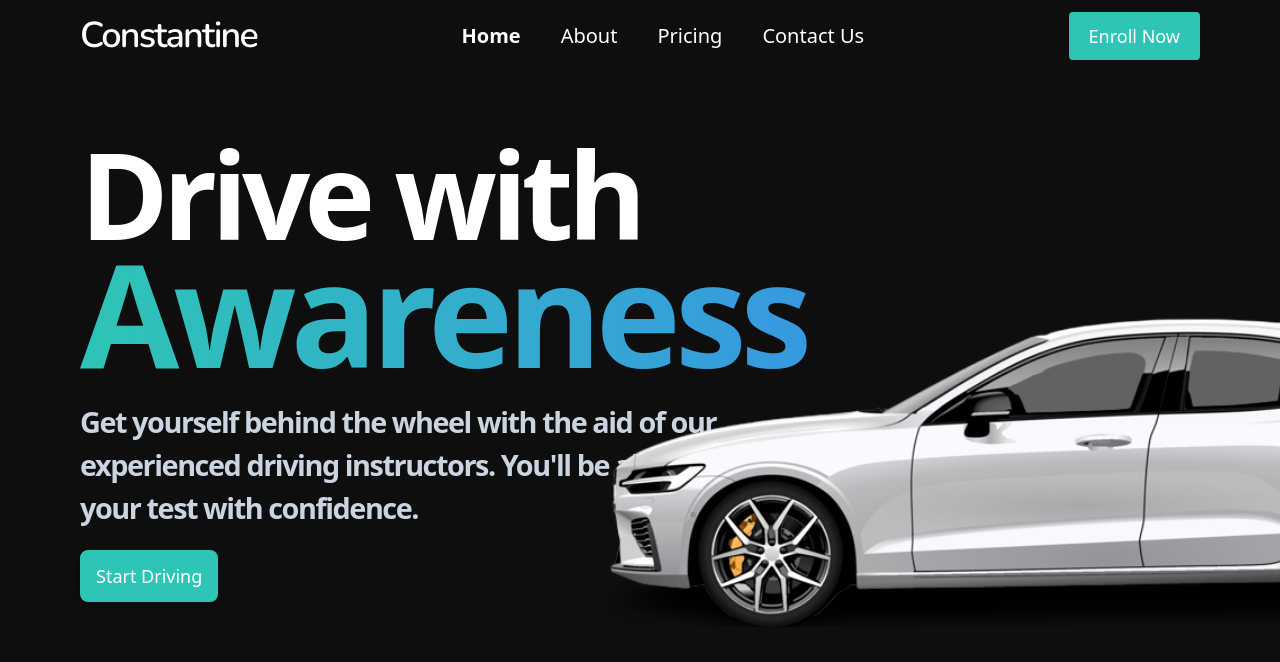
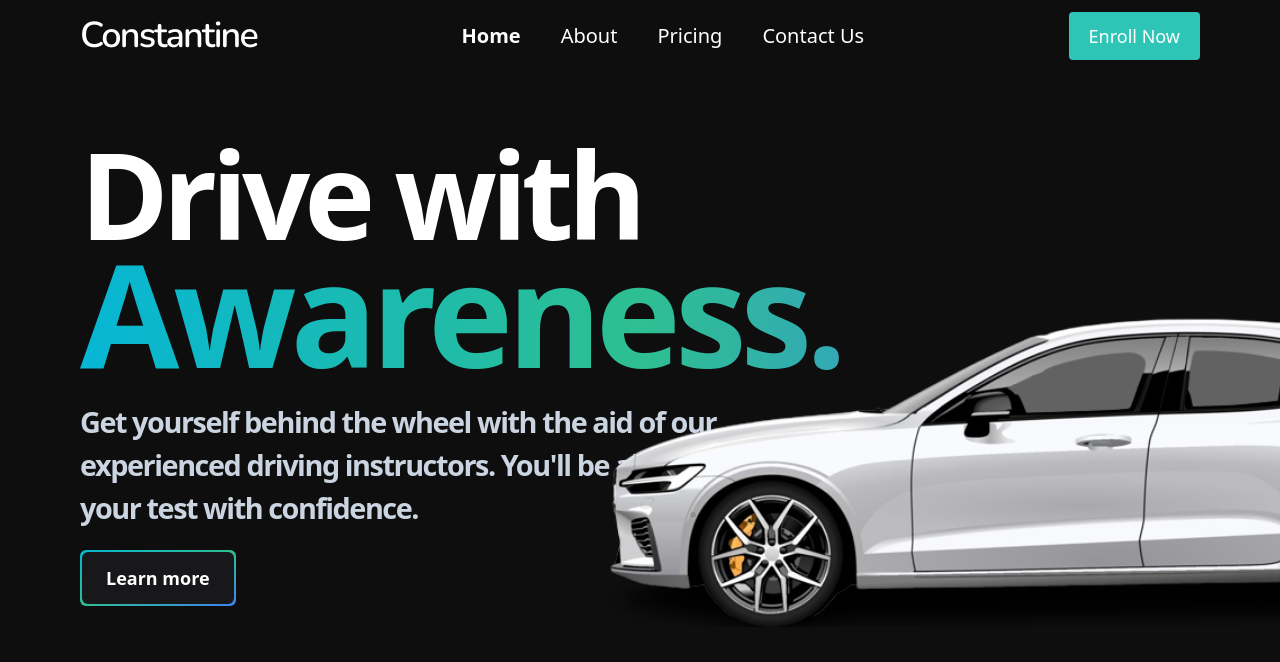
Before and after one commit to txriq03/Constantine-tailwind, a Next.js app: page / in a window 1280 px wide. Shown: the top 662 px of the page. Built offline with nearby package versions, Linux system fonts and the light colour scheme.

Commit message:
🖌️👍 Added text gradiant animation

```diff
--- a/app/(site)/page.tsx
+++ b/app/(site)/page.tsx
@@ -9,20 +9,20 @@ export default function Home() {
       <Container>
         <div className='text-white text-[7.5rem] font-bold tracking-tighter mt-20 whitespace-nowrap max-3xl:mt-5 max-md:text-center max-md:text-[5rem] max-sm:text-[3.5rem]'>
           <h1 >Drive with </h1>
-          <h1 className='bg-gradient-to-r from-seagreen to-blue-500 bg-clip-text text-transparent bg-[400%] text-[9rem] -mt-20 -mb-5 max-md:text-[7rem] max-md:text-center max-md:-mt-14 max-sm:text-[5rem] max-sm:-mt-10 '>Awareness</h1>
+          <h1 className='animate-text bg-gradient-to-r from-cyan-500 via-[#2ebf91] to-blue-500 bg-clip-text text-transparent bg-[400%] text-[9rem] -mt-20 -mb-5 max-md:text-[7rem] max-md:text-center max-md:-mt-14 max-sm:text-[5rem] max-sm:-mt-10'>Awareness.</h1>
         </div>
         <p className='font-semibold text-slate-300 text-[1.8rem] tracking-tighter w-[45rem] mb-5 max-md:text-[1.5rem] max-md:text-center max-md:mx-auto max-md:w-[35rem] max-sm:text-[1rem] max-sm:w-[20rem]'>
           Get yourself behind the wheel with the aid of our experienced driving instructors. You&apos;ll be able to pass your test with confidence.
         </p>
 
         {/*Button*/}
-        <a href="#_" className="relative mb-20 inline-flex items-center justify-center p-4 px-6 py-3 overflow-hidden font-medium text-white transition duration-300 ease-out border-2 border-seagreen bg-seagreen rounded-lg shadow-md group">
-          <span className="absolute inset-0 flex items-center justify-center w-full h-full text-white duration-300 -translate-x-full bg-seagreen group-hover:translate-x-0 ease">
-            <svg className="w-6 h-6" fill="none" stroke="currentColor" viewBox="0 0 24 24" xmlns="http://www.w3.org/2000/svg"><path stroke-linecap="round" stroke-linejoin="round" stroke-width="2" d="M14 5l7 7m0 0l-7 7m7-7H3"></path></svg>
+        <a href="#_" className="relative p-0.5 mb-5 inline-flex items-center justify-center font-semibold overflow-hidden group rounded-md">
+          <span className="w-full h-full animate-text bg-gradient-to-br from-cyan-500 via-[#2ebf91] to-blue-500 group-hover:from-cyan-500 group-hover:via-[#2ebf91] group-hover:to-blue-500 absolute"></span>
+          <span className="relative px-6 py-3 transition-all ease-out bg-zinc-900 rounded-md group-hover:bg-opacity-0 duration-400">
+            <span className="relative text-white text-lg">Learn more</span>
           </span>
-          <span className="absolute flex items-center justify-center w-full h-full text-white text-lg transition-all duration-300 transform group-hover:translate-x-full ease">Start Driving</span>
-          <span className="relative invisible">Button Text</span>
         </a>
+
         <Image className='object-contain absolute top-60 -right-80' alt='car' src={sideview} height={1000} width={1000} />
       </Container>
     </main>
```
